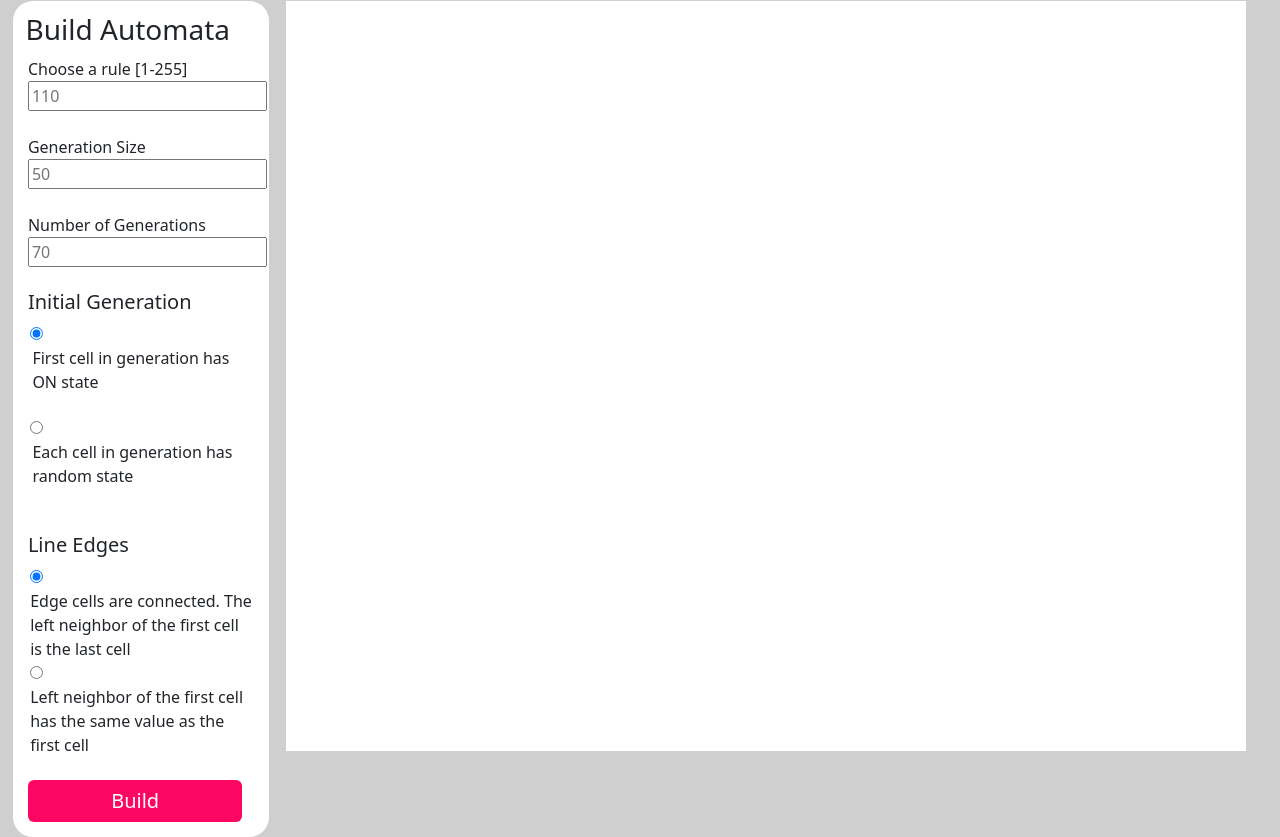
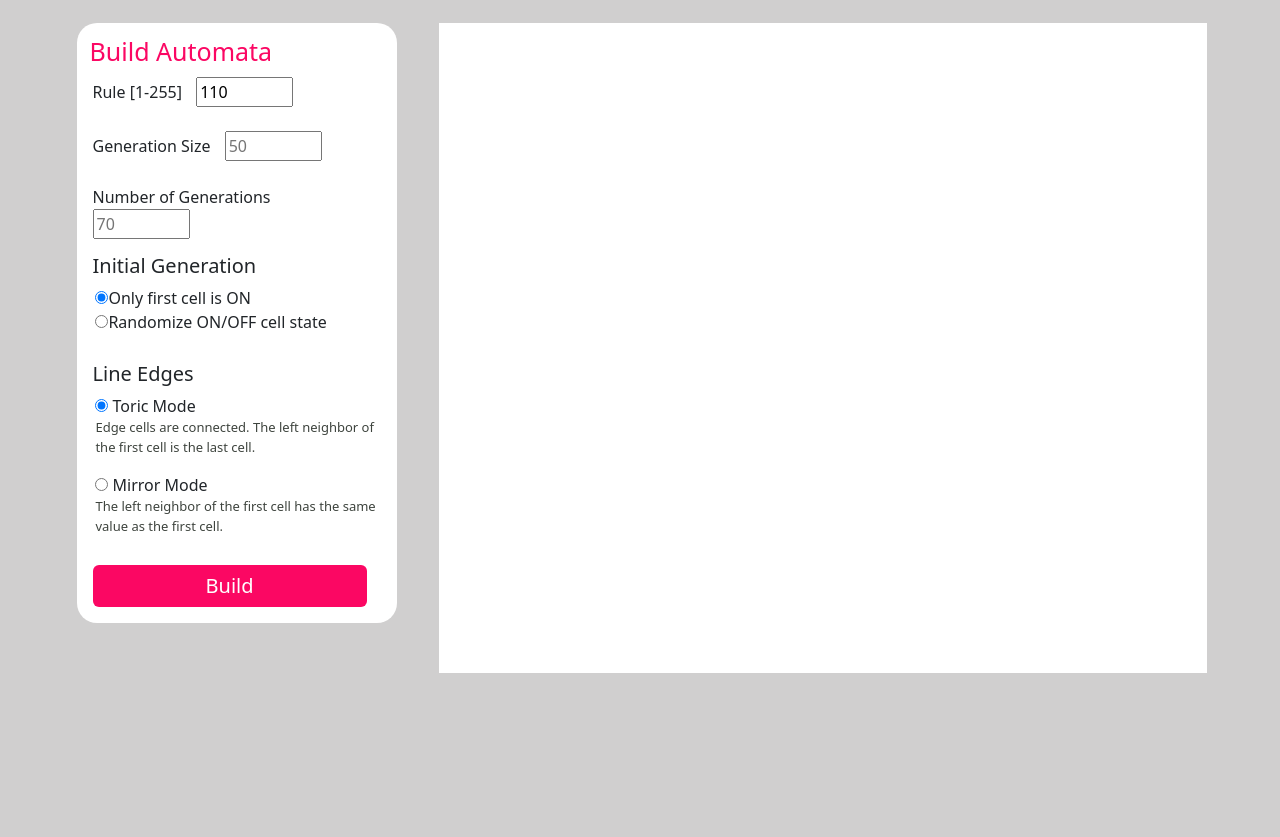
Before and after one commit to piperbacker/cellular-automata, a website built with webpack: page public/index.html in a window 1280 px wide. Shown: the part 73-910 px from the top of the page. After the commit the page ends 800 px from the top, so only its background shows below. Built offline with nearby package versions, Linux system fonts and the light colour scheme.

Commit message:
styling and adding function descs

```diff
--- a/public/index.html
+++ b/public/index.html
@@ -12,44 +12,46 @@
         </div>
         <!-- BUILD AUTOMATA: get user input for automata params to build & display -->
         <div class="build-automata">
-            <h3>Build Automata</h3>
-            <form class="build-automata-form" id="build-form">
+            <h3 id="build-title">Build Automata</h3>
+            <form class="build-automata-form" id="build-form" autocomplete="off">
                 <!-- user enter rule num, num generations, generation size -->
                 <div class="select-rule-cols-rows">
-                    <label for="visual-input">Choose a rule [1-255]</label>
-                    <input id="visual-input" name="num-rule" type="text" placeholder="110" minlength="1" maxlength="3">
+                    <label for="rule-input">Rule [1-255]</label>
+                    <input id="rule-input" name="num-rule" type="number" value="110" placeholder="110" minlength="1"
+                        maxlength="3" min="1" max="255" required>
                     <br> <br>
                     <label for="gen-size-input">Generation Size</label>
-                    <input id="gen-size-input" name="gen-size" type="text" placeholder="50" minlength="1" maxlength="3">
+                    <input id="gen-size-input" name="gen-size" type="number" placeholder="50" minlength="1"
+                        maxlength="3" min="2" max="999" required>
                     <br> <br>
                     <label for="num-gens-input">Number of Generations</label>
-                    <input id="num-gens-input" name="num-gens" type="text" placeholder="70" minlength="1" maxlength="3">
+                    <input id="num-gens-input" name="num-gens" type="number" placeholder="70" minlength="1"
+                        maxlength="3" min="2" max="999" required>
                 </div>
                 <h4>Initial Generation</h4>
                 <div class="init-mode-radio">
-                    <input type="radio" id="first-state" name="init-mode" value="true" checked>
-                    <label for="first-state">First cell in generation has ON state</label><br>
-                    <input type="radio" id="random-state" name="init-mode" value="false">
-                    <label for="random-state">Each cell in generation has random state</label><br>
+                    <label><input type="radio" id="first-state" name="init-mode" value="true" checked>Only first cell is
+                        ON</label>
+                    <label><input type="radio" id="random-state" name="init-mode" value="false">Randomize ON/OFF cell
+                        state</label>
                 </div>
                 <h4>Line Edges</h4>
                 <div class="eol-mode-radio">
-                    <input type="radio" id="toric" name="eol-mode" value="true" checked>
-                    <label for="toric">Edge cells are connected. The left neighbor of the first cell is the last
-                        cell
-                    </label><br>
-                    <input type="radio" id="mirror" name="eol-mode" value="false">
-                    <label for="mirror">Left neighbor of the first cell has the same value as the first cell
+                    <label><input type="radio" id="toric" name="eol-mode" value="true" checked>
+                        Toric Mode
                     </label>
-                    <br>
+                    <p id="eol-exp">Edge cells are connected. The left neighbor of the first cell is the last cell.</p>
+                    <label><input type="radio" id="mirror" name="eol-mode" value="false">
+                        Mirror Mode
+                    </label>
+                    <p id="eol-exp">The left neighbor of the first cell has the same value as the first cell.</p>
                 </div>
                 <input type="submit" class="btn btn-primary" id="form-submit-btn" value="Build">
             </form>
         </div>
-        <!-- DISPLAY AUTOMATA: use canvas to display automata built based on user input -->
+        <!-- DISPLAY AUTOMATA: use canvas to display automata based on user input -->
         <div class="display-automata">
-            <canvas id="canvas" width="650" height="650"></canvas>
-            <img src="" alt="">
+            <canvas id="canvas" width="600" height="600"></canvas>
         </div>
     </div>
     </div>
--- a/src/index.js
+++ b/src/index.js
@@ -3,7 +3,9 @@ import 'bootstrap/dist/css/bootstrap.min.css';
 
 const buildForm = document.getElementById("build-form");
 const canvas = document.getElementById("canvas");
-const ctx = canvas.getContext("2d");
+//const ctx = canvas.getContext("2d");
+
+const loading_msg = document.getElementById("loading-msg");
 
 let numGens; // number of generations (rows)
 let genSize; // size of each generation (columns)
@@ -11,19 +13,14 @@ let genSize; // size of each generation (columns)
 let initMode; // T: only first cell in row has state=1, F: random
 let eolMode;   // T: Toric mode, F: Mirror mode
 
-const keys = ['111', '110', '101', '100', '011', '010', '001', '000'];
-const rule = new Map();
+const keys = ['111', '110', '101', '100', '011', '010', '001', '000'];  // to hold binary keys
+const rule = new Map(); // to hold key/state pairs based on rule
 
 let automata = [];  // array to store generation arrays
 
+/* Purpose: Generate initial row of automaton cells based on initialization mode and rule */
 function generateInitGen(initMode) {
     let initGen = [];
-
-    /*for (let i = 0; i < genSize; i++) {
-        initGen.push('0');
-    }
-
-    initGen[genSize / 2] = '1';*/
 
     if (initMode) {
         initGen.push('1');
@@ -41,8 +38,10 @@ function generateInitGen(initMode) {
     generateNextGen(initGen, (numGens - 2));
 }
 
+/* Purpose: Recursive function to generate following generation of automaton cells
+    based on previous generation, line end mode, and rule */
 function generateNextGen(currentGen, n) {
-    let nextGen = [];
+    let nextGen = [];   // store next generation of automaton cells
     let state = '0';
     let expr;
     let i = 0;
@@ -83,9 +82,11 @@ function generateNextGen(currentGen, n) {
     if (n > 0) generateNextGen(nextGen, (n = n - 1));
 }
 
+/* Purpose: Display the final automata results using the canvas */
 function displayAutomata(automata) {
     let x = 0, y = 0, w = 0, h = 0;
 
+    // set width and height of cells based on number of generations or generation size
     if (numGens >= genSize) {
         w = canvas.width / numGens;
         h = canvas.width / numGens;
@@ -94,9 +95,11 @@ function displayAutomata(automata) {
         h = canvas.width / genSize;
     }
 
+    // calculate x,y starting points so that automata is centered on canvas
     x = ((canvas.width / 2) - ((w * genSize) / 2));
     y = ((canvas.height / 2) - ((h * numGens)) / 2);
 
+    // draw rectangle for each cell in automata
     for (let i = 0; i < automata.length; i++) {
         let gen = automata[i];
         for (let j = 0; j < gen.length; j++) {
@@ -130,29 +133,35 @@ function displayAutomata(automata) {
     }
 }
 
+/* Purpose: Set map using rule binary value and keys array */
 function setRule(ruleVal) {
     let rBin = dec2bin(ruleVal); // convert rule value to binary
     rBin = rBin.padStart(8, '0');    // pad binary with 0's
     let binArray = Array.from(String(rBin), String);  // convert to array
 
+    // build rule map
     for (let i = 0; i < binArray.length; i++) {
         rule.set(keys[i], binArray[i]);
     }
 }
 
+/* Purpose: Given a 3 digit binary expression, set state based on rule */
 function checkRule(exp) {
     let state = rule.get(exp);
     return state;
 }
 
+/* Purpose: Generate random integer within max range */
 function getRandomInt(max) {
     return Math.floor(Math.random() * max);
 }
 
+/* Purpose: Given a decimal value, convert it to a binary string */
 function dec2bin(dec) {
     return (dec >>> 0).toString(2);
 }
 
+/* Purpose: Clear the canvas */
 function clearCanvas() {
     // clear canvas & reset scale
     ctx.clearRect(0, 0, canvas.width, canvas.height);
@@ -182,6 +191,8 @@ buildForm.addEventListener("submit", function (e) {
         generateInitGen(initMode);
         displayAutomata(automata, canvas, ctx);
 
+        //setTimeout(displayAutomata(automata, canvas, ctx), 2000);
+
         // clear automata array
         automata = [];
     }
--- a/src/style.css
+++ b/src/style.css
@@ -1,23 +1,28 @@
 body {
     background: #d0cfcf !important;
+    color: black;
 }
 
 .title {
-    margin: 1%;
-    padding-left: 1%;
+    padding: 10px 0px 0px 2%;
+    margin-bottom: 3%;
+    background-color: #1c1c1c;
     color: #fb0763;
-    font-family: Garamond, serif;
 }
 
 .build-automata {
     display: inline-block;
     vertical-align: top;
-    width: 20%;
-    margin-left: 1%;
+    width: 25%;
+    margin-left: 6%;
     padding: 1%;
     padding-left: 1%;
     background-color: white;
     border-radius: 20px;
+}
+
+#build-title {
+    color: #fb0763;
 }
 
 .build-automata-form {
@@ -25,21 +30,16 @@ body {
 }
 
 .select-rule-cols-rows {
-    margin-bottom: 10%;
+    margin-bottom: 5%;
+}
+
+label {
+    padding-right: 10px;
 }
 
 .init-mode-radio {
     margin-left: 1%;
     margin-bottom: 10%;
-    vertical-align: middle;
-    display: inline-block;
-}
-
-.init-mode-radio label{
-    margin-left: 1%;
-    margin-bottom: 10%;
-    vertical-align: middle;
-    display: inline-block;
 }
 
 .eol-mode-radio {
@@ -47,21 +47,27 @@ body {
     margin-bottom: 10%;
 }
 
+#eol-exp {
+    font-size: 13px;
+    color: #3e443e;
+}
+
 .display-automata {
     display: inline-block;
     vertical-align: top;
-    height: 750px;
-    width: 75%;
-    margin-left: 1%;
+    height: 650px;
+    width: 60%;
+    position: relative;
+    margin-left: 3%;
     margin-bottom: 1%;
-    position: relative;
-    background-color: white
+    background-color: white;
 }
 
 #canvas {
     margin: auto;
     display: block;
     position: absolute;
+    background-color: white;
     top: 0;
     bottom: 0;
     left: 0;
@@ -77,7 +83,17 @@ body {
 }
 
 #form-submit-btn:hover {
-    background-color: black;
+    background-color: #1c1c1c;
+}
+
+#loading-msg {
+    display: table;
+    margin: 0 auto;
+    display: none;
+}
+
+h3 {
+    font-size: 25px !important;
 }
 
 h4 {
```
